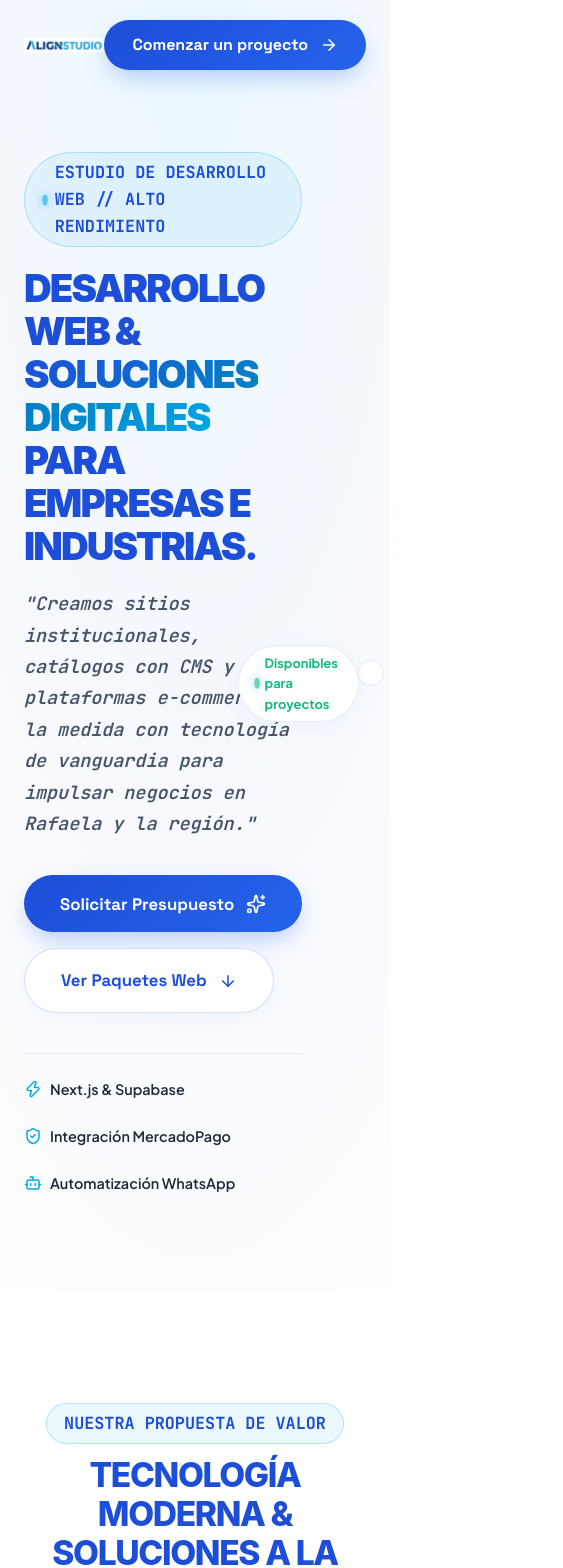
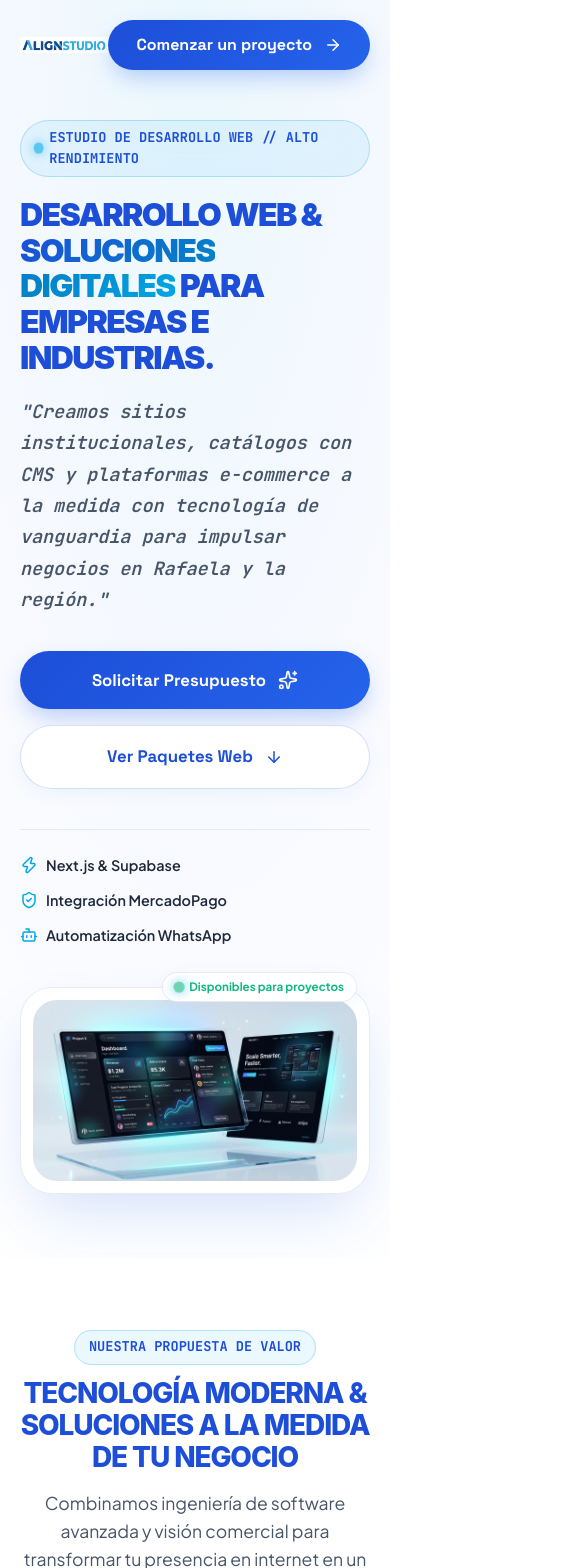
Before and after one commit to alignstudioweb/portafolio, a Next.js app: page / in a window 390 px wide. Shown: the top 1568 px of the page, 563 px wide, since content can reach past the window. Built offline with nearby package versions, Linux system fonts and the light colour scheme; a web font is replaced by a local one.

Commit message:
style: optimización responsiva completa para móviles y tablets

```diff
--- a/app/globals.css
+++ b/app/globals.css
@@ -1029,13 +1029,177 @@ button {
 }
 
 
+/* ==========================================================================
+   Comprehensive Responsive Breakpoints (Tablets & Mobile Optimization)
+   ========================================================================== */
+
+@media (max-width: 992px) {
+  .hero {
+    padding-top: 7.5rem;
+    padding-bottom: 4rem;
+  }
+
+  .hero-layout {
+    grid-template-columns: 1fr;
+    gap: 2.5rem;
+  }
+
+  .hero-showcase {
+    max-width: 600px;
+    margin: 0 auto;
+    width: 100%;
+  }
+
+  .about-section, .services-section, .portfolio-section, .cat-process-section {
+    padding: 4.5rem 0;
+  }
+
+  .about-bento {
+    grid-template-columns: repeat(2, 1fr);
+    gap: 1.25rem;
+  }
+
+  .cat-slide {
+    grid-template-columns: 1fr;
+    gap: 1.75rem;
+    padding: 2rem;
+  }
+
+  .cat-slide-img {
+    height: 280px;
+  }
+}
+
+@media (max-width: 768px) {
+  .hero-title {
+    font-size: clamp(2rem, 6.5vw, 2.75rem);
+  }
+
+  .section-title {
+    font-size: clamp(1.75rem, 5.5vw, 2.25rem);
+  }
+
+  .portfolio-grid {
+    grid-template-columns: 1fr;
+  }
+
+  .portfolio-img-wrapper {
+    height: 240px;
+  }
+
+  .portfolio-filters {
+    gap: 0.5rem;
+    overflow-x: auto;
+    padding-bottom: 0.5rem;
+    justify-content: flex-start;
+    -webkit-overflow-scrolling: touch;
+  }
+
+  .filter-btn {
+    white-space: nowrap;
+    padding: 0.5rem 1.1rem;
+    font-size: 0.85rem;
+  }
+
+  .cta-box {
+    padding: 3rem 1.5rem;
+  }
+
+  .cta-title {
+    font-size: clamp(1.75rem, 5vw, 2.4rem);
+  }
+
+  .main-packages-grid {
+    grid-template-columns: 1fr;
+    gap: 1.5rem;
+  }
+
+  .comp-services-grid {
+    grid-template-columns: repeat(auto-fit, minmax(200px, 1fr));
+    gap: 1.25rem;
+  }
+
+  .toast {
+    left: 1rem;
+    right: 1rem;
+    bottom: 1rem;
+    justify-content: center;
+    text-align: center;
+  }
+}
+
 @media (max-width: 640px) {
-  .about-bento, .services-grid, .portfolio-grid {
+  .container {
+    padding: 0 1.25rem;
+  }
+
+  .hero-buttons {
+    flex-direction: column;
+    width: 100%;
+  }
+
+  .hero-buttons .btn {
+    width: 100%;
+  }
+
+  .hero-features-list {
+    flex-direction: column;
+    align-items: flex-start;
+    gap: 0.75rem;
+  }
+
+  .about-bento, .comp-services-grid {
     grid-template-columns: 1fr;
+  }
+
+  .package-card {
+    padding: 1.5rem;
+  }
+
+  .cat-slide {
+    padding: 1.5rem 1.25rem;
+  }
+
+  .cat-slide-img {
+    height: 220px;
+  }
+
+  .cat-slide-title {
+    font-size: 1.5rem;
+  }
+
+  .cat-carousel-btn {
+    width: 42px;
+    height: 42px;
+  }
+
+  .modal-card {
+    padding: 1.75rem 1.25rem;
+    max-height: 85vh;
   }
 
   .footer-thin-container {
     flex-direction: column;
     text-align: center;
+    gap: 1.25rem;
+  }
+
+  .footer-thin-links {
+    flex-wrap: wrap;
+    justify-content: center;
+    gap: 0.85rem;
   }
 }
+
+@media (max-width: 480px) {
+  .hero-status-tag {
+    font-size: 0.725rem;
+    padding: 0.3rem 0.75rem;
+    right: 12px;
+  }
+
+  .badge {
+    font-size: 0.85rem;
+    padding: 0.35rem 0.85rem;
+  }
+}
```
